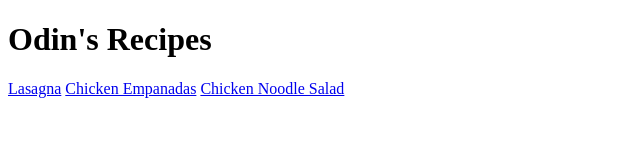
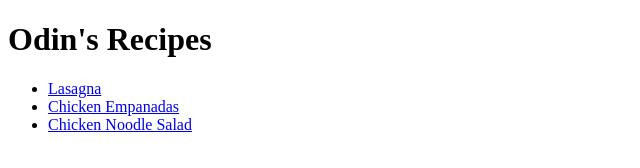
Before and after one commit to SleepingTurtle/odin-recipes, a plain HTML site: page index.html in a window 1280 px wide. Shown: the whole page, without its empty margins (0-640 px from the left). Drawn offline with Linux system fonts and the light colour scheme.

Commit message:
Moved Items in Index to a list

```diff
--- a/index.html
+++ b/index.html
@@ -7,9 +7,11 @@
 	<meta name="description" content="" />
 </head>
 <body>
-  <h1>Odin's Recipes</h1>
-	<a href='recipes/lasagna.html'>Lasagna</a>
-	<a href='recipes/chickenempan.html'>Chicken Empanadas</a>
-	<a href='recipes/chickennood.html'>Chicken Noodle Salad</a>
+		<h1>Odin's Recipes</h1>
+		<ul>
+				<li>	<a href='recipes/lasagna.html'>Lasagna</a></li>
+				<li>	<a <a href='recipes/chickenempan.html'>Chicken Empanadas</a></li>
+				<li>	<a <a href='recipes/chickennood.html'>Chicken Noodle Salad</a></li>
+		</ul>
 </body>
 </html>
```
